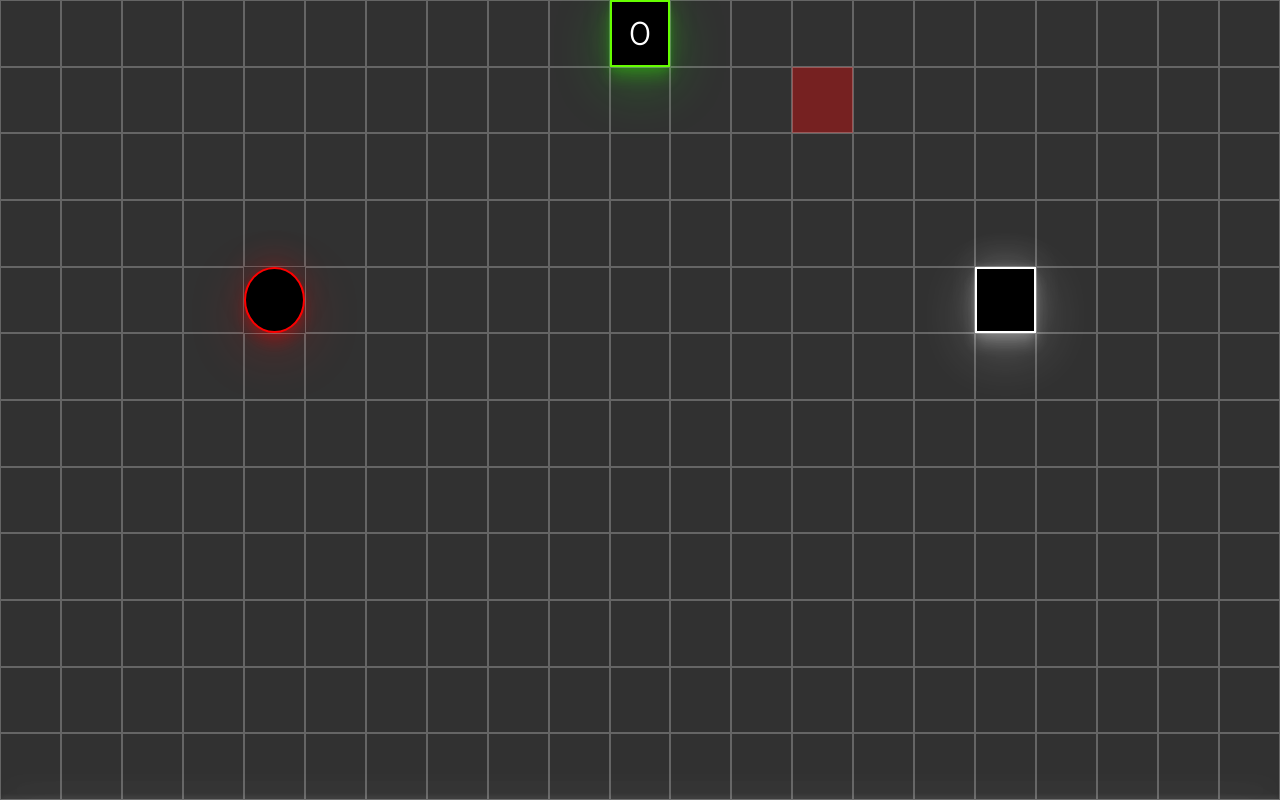
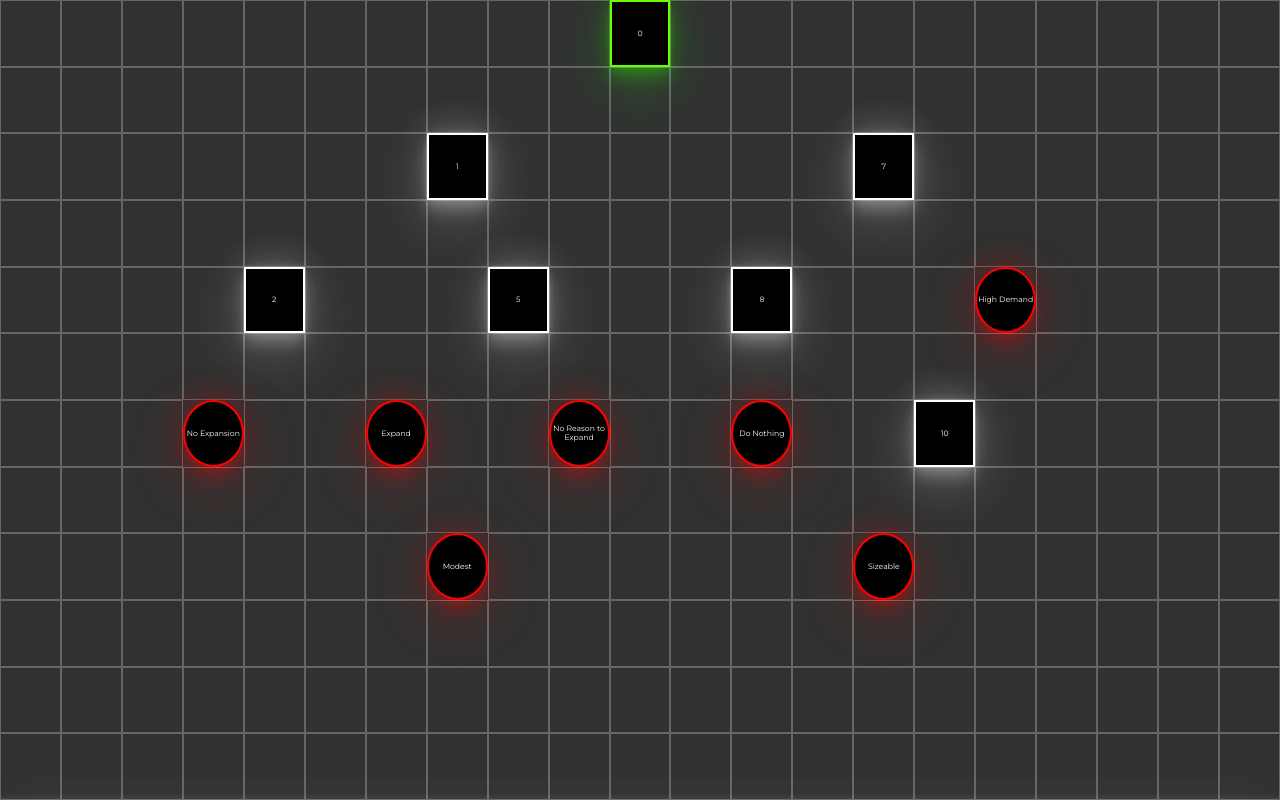
Before and after one commit to Harikishan4000/Decision-tree---Aided-by-chatgpt, a website with bundled scripts: page index.html in a window 1280 px wide. Built offline with nearby package versions, Linux system fonts and the light colour scheme.

Commit message:
FrontEnd - Node generation

```diff
--- a/example1.json
+++ b/example1.json
@@ -2,7 +2,7 @@
     {
       "Id": 0,
       "Name": "Facility Size",
-      "Type": "Decision",
+      "Type": "Root",
       "Level": 0,
       "Parent": null,
       "Probability": null,
--- a/script.js
+++ b/script.js
@@ -12,13 +12,13 @@ const root=document.querySelector(".gridItem10");
 root.classList.add("root");
 
 const testD=document.querySelector(".gridItem100");
-testD.classList.add("decision");
+// testD.classList.add("decision");
 
 const testC=document.querySelector(".gridItem88");
-testC.classList.add("cost");
+// testC.classList.add("cost");
 
 const testP=document.querySelector(".gridItem34");
-testP.classList.add("path");
+// testP.classList.add("path");
 
 
 
@@ -26,6 +26,9 @@ testP.classList.add("path");
 
 root.innerHTML= data[0].Id;
 let numOfNodesAtLevel=[];
+let col=[];
+let colDist=[];
+
 
 let maxLevel=0;
 
@@ -36,25 +39,49 @@ for(let i=0;i<data.length;i++){
     }
 }
 
+//initialize array values to 0
 for(let i=0;i<=maxLevel;i++){
     numOfNodesAtLevel[i]=0;
+    col[i]=0;
+    colDist[i]=0;
 }
 
+// count number of nodes in each level
 for(let i=0;i<data.length;i++){
     numOfNodesAtLevel[data[i].Level]++;
 
 }
+for(let i=0;i<=maxLevel;i++){
+    col[i]=Math.floor(21/(numOfNodesAtLevel[i]+1));
+    console.log(col[i])
+}
 
-    console.log(numOfNodesAtLevel);
+    // console.log(numOfNodesAtLevel);
+
+//row dist between levels
+let rowInc=Math.ceil(12/maxLevel-1);
+// console.log(rowInc);
+
+for(let i=0;i<data.length;i++){
+    let row=rowInc*data[i].Level*21;
+    colDist[data[i].Level]+=col[data[i].Level];
+    // console.log(row+col[data[i].Level])
+    // console.log(col[i])
+    // console.log(row)
 
 
-let row=Math.ceil(12/maxLevel);
-console.log(row);
-
-for(let i=0;i<data.length;i++){
-
     if(data[i].Type=="Decision"){
+        let temp=document.querySelector(".gridItem"+String(Math.floor(row+colDist[data[i].Level])));
+        temp.classList.add("decision");
+        temp.innerHTML= data[i].Id;
 
 
     }
+    else if(data[i].Type=="Cost"){
+        let temp2=document.querySelector(".gridItem"+String(Math.floor(row+colDist[data[i].Level])));
+        temp2.classList.add("cost");
+        temp2.innerHTML= data[i].Id;
+        temp2.innerHTML= data[i].Name;
+
+    }
 }
--- a/style.css
+++ b/style.css
@@ -3,7 +3,7 @@
     padding: 0;
     box-sizing: border-box;
     font-family: 'Montserrat';
-    font-size: larger;
+    font-size: smaller;
 }
 html{
     min-height: 100vh;
@@ -46,14 +46,28 @@ body{
     background-color: #000000;
     border: 2px solid #fff;
     box-shadow: rgba(255, 255, 255, 0.25) 0px 15px 55px, rgba(255, 255, 255, 0.12) 0px -12px 30px, rgba(255, 255, 255, 0.12) 0px 4px 6px, rgba(255, 255, 255, 0.198) 0px 12px 13px, rgba(255, 255, 255, 0.09) 0px -3px 5px;
+    color: #fff;
+    text-align: center;
+    justify-content: center;
+    display: flex;
+    justify-content: center;
+    align-items: center;
 }
+
 
 .cost{
     background-color: #000000;
     border: 2px solid #ff0000;
     box-shadow: rgba(255, 0, 0, 0.25) 0px 15px 55px, rgba(255, 0, 0, 0.12) 0px -12px 30px, rgba(255, 0, 0, 0.12) 0px 4px 6px, rgba(255, 0, 0, 0.198) 0px 12px 13px, rgba(255, 0, 0, 0.09) 0px -3px 5px;
     border-radius: 50%;
+    color: #fff;
+    text-align: center;
+    justify-content: center;
+    display: flex;
+    justify-content: center;
+    align-items: center;
 }
+
 
 .path{
     /* border: 3px solid rgba(255, 0, 0, 0.431); */
```
